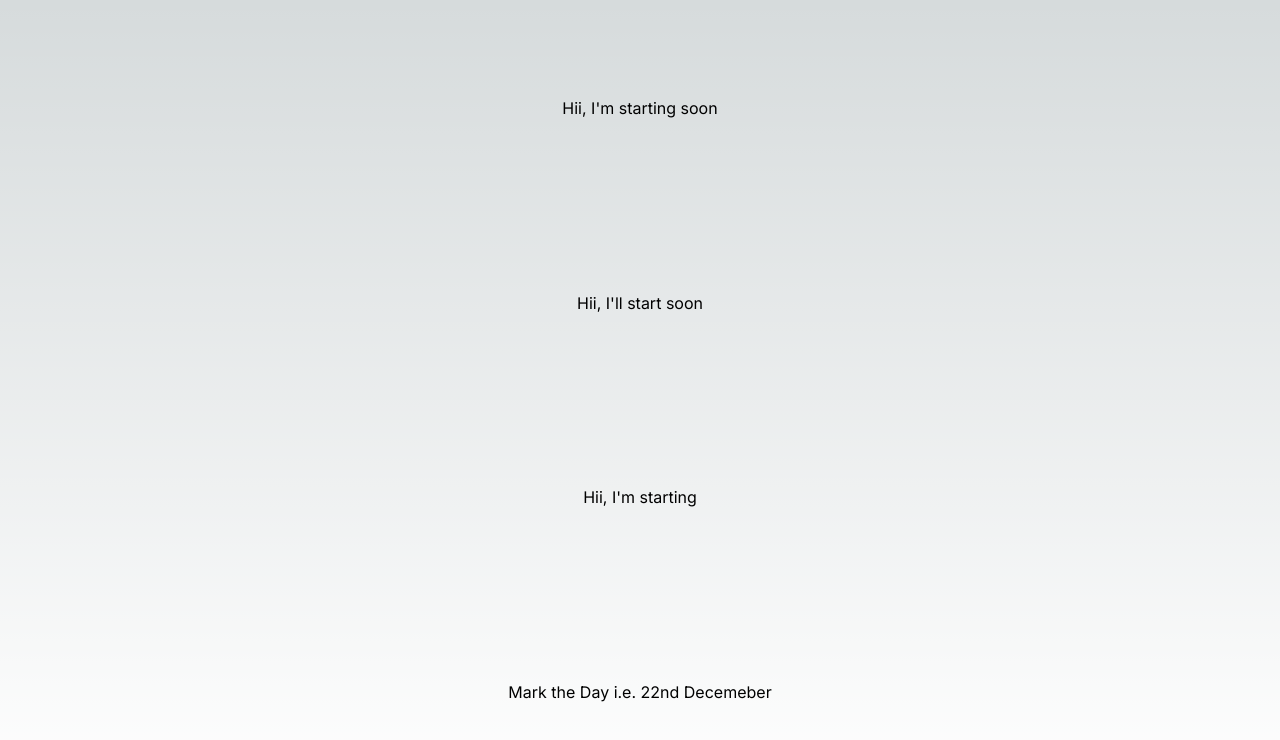
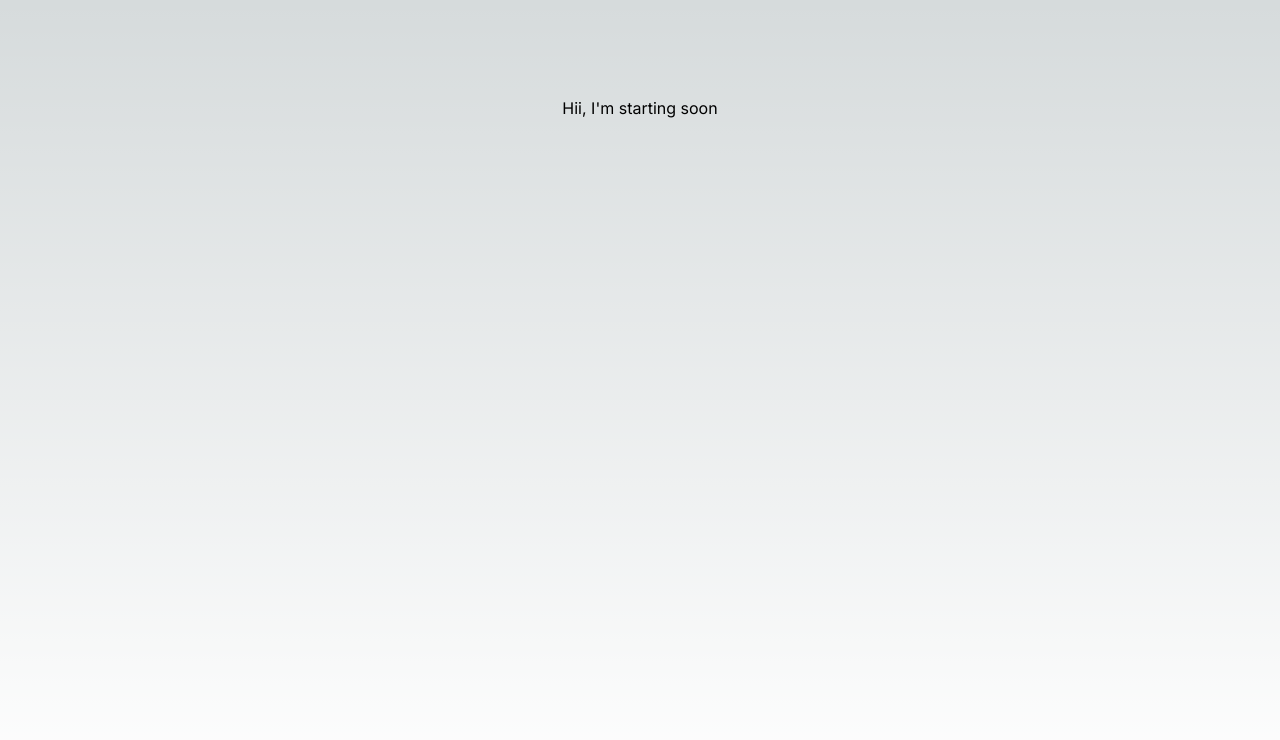
Before and after one commit to amanjaiman1/Portfolio_v3, a Next.js app: page / in a window 1280 px wide. Shown: the top 740 px of the page. Built offline with nearby package versions, Linux system fonts and the light colour scheme.

Commit message:
Update page.tsx

```diff
--- a/app/page.tsx
+++ b/app/page.tsx
@@ -4,9 +4,6 @@ export default function Home() {
   return (
     <main className="flex min-h-screen flex-col items-center justify-between p-24">
       <div>Hii, I'm starting soon</div>
-      <div>Hii, I'll start soon </div>
-      <div>Hii, I'm starting </div>
-      <div> Mark the Day i.e. 22nd Decemeber </div>
     </main>
   )
 }
```
